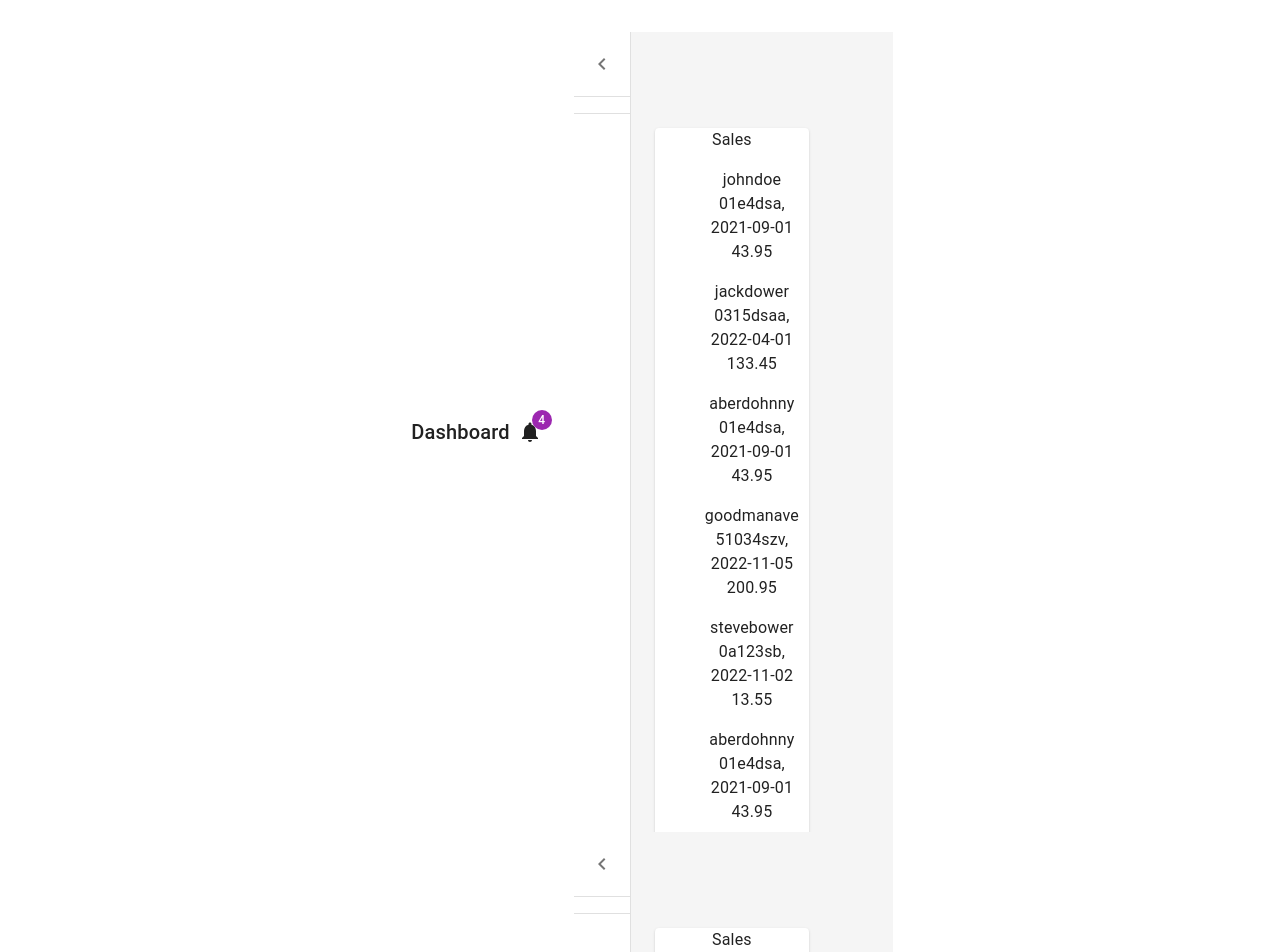
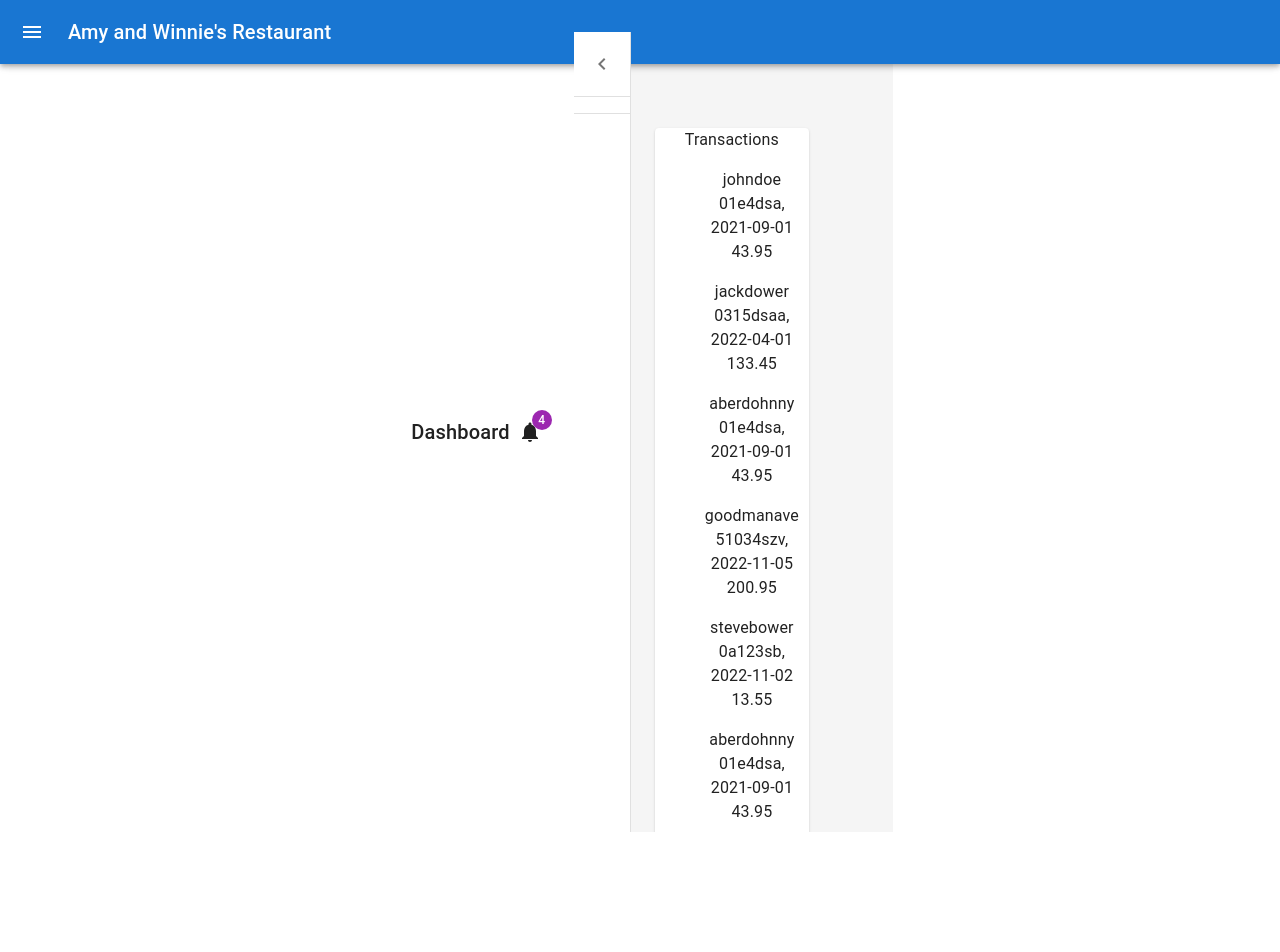
Before and after one commit to winniemei/Salesdashboard2, a React (Vite) app in the folder my-dashboard/: page / in a window 1280 px wide. Shown: the top 952 px of the page. Built offline with nearby package versions, Linux system fonts and the light colour scheme.

Commit message:
add a drawer

```diff
--- a/my-dashboard/src/App.jsx
+++ b/my-dashboard/src/App.jsx
@@ -5,7 +5,7 @@
 import * as React from 'react';
 import { red } from '@mui/material/colors';
 import Dashboard from './components/Dashboard';
-import Sidebar from './components/Dashboard';
+import Drawer from './components/Drawer';
 // import Heading from './components/Heading';
 
 function App() {
@@ -15,7 +15,7 @@
     <>
       {/* <MockTransactions /> */}
       <Dashboard />
-      <Sidebar />
+      <Drawer />
 
     </>
   )
--- a/my-dashboard/src/components/Dashboard.jsx
+++ b/my-dashboard/src/components/Dashboard.jsx
@@ -200,8 +200,7 @@
 
 
                 >
-                    <div>Sales</div>
-                {/* <div>{transactionsArray[2]["user"]}</div> */}
+                    <div>Transactions</div>
                 <>{mockTransactions.map((ele) => {
                     return (
                     <ul>
--- /dev/null
+++ b/my-dashboard/src/components/Drawer.jsx
@@ -0,0 +1,140 @@
+import * as React from 'react';
+import { styled, useTheme } from '@mui/material/styles';
+import Box from '@mui/material/Box';
+import Drawer from '@mui/material/Drawer';
+import CssBaseline from '@mui/material/CssBaseline';
+import MuiAppBar from '@mui/material/AppBar';
+import Toolbar from '@mui/material/Toolbar';
+import List from '@mui/material/List';
+import Typography from '@mui/material/Typography';
+import Divider from '@mui/material/Divider';
+import IconButton from '@mui/material/IconButton';
+import MenuIcon from '@mui/icons-material/Menu';
+import ChevronLeftIcon from '@mui/icons-material/ChevronLeft';
+import ChevronRightIcon from '@mui/icons-material/ChevronRight';
+import ListItem from '@mui/material/ListItem';
+import ListItemButton from '@mui/material/ListItemButton';
+import ListItemIcon from '@mui/material/ListItemIcon';
+import ListItemText from '@mui/material/ListItemText';
+import InboxIcon from '@mui/icons-material/MoveToInbox';
+import MailIcon from '@mui/icons-material/Mail';
+
+const drawerWidth = 240;
+
+const Main = styled('main', { shouldForwardProp: (prop) => prop !== 'open' })(
+  ({ theme, open }) => ({
+    flexGrow: 1,
+    padding: theme.spacing(3),
+    transition: theme.transitions.create('margin', {
+      easing: theme.transitions.easing.sharp,
+      duration: theme.transitions.duration.leavingScreen,
+    }),
+    marginLeft: `-${drawerWidth}px`,
+    ...(open && {
+      transition: theme.transitions.create('margin', {
+        easing: theme.transitions.easing.easeOut,
+        duration: theme.transitions.duration.enteringScreen,
+      }),
+      marginLeft: 0,
+    }),
+  }),
+);
+
+const AppBar = styled(MuiAppBar, {
+  shouldForwardProp: (prop) => prop !== 'open',
+})(({ theme, open }) => ({
+  transition: theme.transitions.create(['margin', 'width'], {
+    easing: theme.transitions.easing.sharp,
+    duration: theme.transitions.duration.leavingScreen,
+  }),
+  ...(open && {
+    width: `calc(100% - ${drawerWidth}px)`,
+    marginLeft: `${drawerWidth}px`,
+    transition: theme.transitions.create(['margin', 'width'], {
+      easing: theme.transitions.easing.easeOut,
+      duration: theme.transitions.duration.enteringScreen,
+    }),
+  }),
+}));
+
+const DrawerHeader = styled('div')(({ theme }) => ({
+  display: 'flex',
+  alignItems: 'center',
+  padding: theme.spacing(0, 1),
+  // necessary for content to be below app bar
+  ...theme.mixins.toolbar,
+  justifyContent: 'flex-end',
+}));
+
+export default function PersistentDrawerLeft() {
+  const theme = useTheme();
+  const [open, setOpen] = React.useState(false);
+
+  const handleDrawerOpen = () => {
+    setOpen(true);
+  };
+
+  const handleDrawerClose = () => {
+    setOpen(false);
+  };
+
+  return (
+    <Box sx={{ display: 'flex' }}>
+      <CssBaseline />
+      <AppBar position="fixed" open={open}>
+        <Toolbar>
+          <IconButton
+            color="inherit"
+            aria-label="open drawer"
+            onClick={handleDrawerOpen}
+            edge="start"
+            sx={{ mr: 2, ...(open && { display: 'none' }) }}
+          >
+            <MenuIcon />
+          </IconButton>
+          <Typography variant="h6" noWrap component="div">
+            Amy and Winnie's Restaurant
+          </Typography>
+        </Toolbar>
+      </AppBar>
+      <Drawer
+        sx={{
+          width: drawerWidth,
+          flexShrink: 0,
+          '& .MuiDrawer-paper': {
+            width: drawerWidth,
+            boxSizing: 'border-box',
+          },
+        }}
+        variant="persistent"
+        anchor="left"
+        open={open}
+      >
+        <DrawerHeader>
+          <IconButton onClick={handleDrawerClose}>
+            {theme.direction === 'ltr' ? <ChevronLeftIcon /> : <ChevronRightIcon />}
+          </IconButton>
+        </DrawerHeader>
+        <Divider />
+        <List>
+          {['Inbox', 'Starred', 'Send email', 'Drafts'].map((text, index) => (
+            <ListItem key={text} disablePadding>
+              <ListItemButton>
+                <ListItemIcon>
+                  {index % 2 === 0 ? <InboxIcon /> : <MailIcon />}
+                </ListItemIcon>
+                <ListItemText primary={text} />
+              </ListItemButton>
+            </ListItem>
+          ))}
+        </List>
+        <Divider />
+
+      </Drawer>
+      <Main open={open}>
+        <DrawerHeader />
+
+      </Main>
+    </Box>
+  );
+}
```
Also changed, not shown: my-dashboard/src/components/Sidebar.jsx (deleted, +0 -83 lines).
